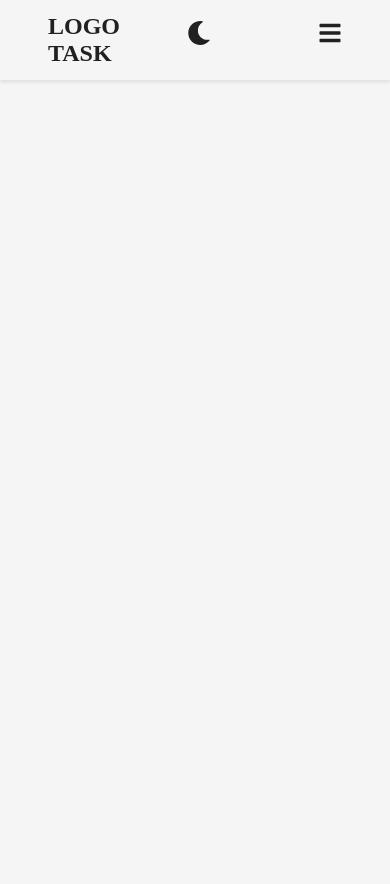
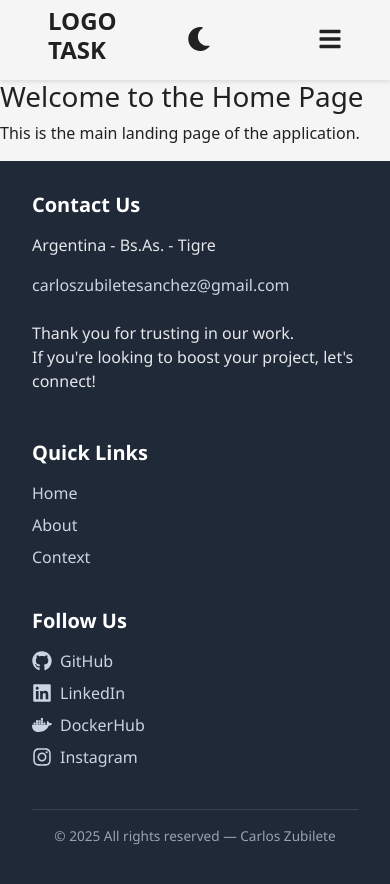
Before and after one commit to CarlosZubilete/Front-Todo, a React (Vite) app: page / in a window 390 px wide. Shown: the top 884 px of the page. Before the commit the page ends 844 px from the top, so only its background shows below. Built offline with nearby package versions, Linux system fonts and the light colour scheme.

Commit message:
feat: add footer component with responsive design and update routing

```diff
--- a/package.json
+++ b/package.json
@@ -10,9 +10,11 @@
     "preview": "vite preview"
   },
   "dependencies": {
+    "bootstrap": "^5.3.8",
     "react": "19.2.0",
     "react-dom": "19.2.0",
     "react-icons": "5.5.0",
+    "react-router": "7.9.6",
     "react-router-dom": "7.9.6"
   },
   "devDependencies": {
--- a/src/App.tsx
+++ b/src/App.tsx
@@ -1,6 +1,8 @@
 import { useEffect, useState } from "react";
 import "./App.css";
 import Nav from "./components/Nav/Nav";
+import Footer from "./components/Footer/Footer";
+import { Outlet } from "react-router";
 
 function App() {
   const [isDarkMode, setIsDarkMode] = useState<boolean>(false);
@@ -19,6 +21,11 @@ function App() {
   return (
     <div className="App">
       <Nav toggleTheme={toggleTheme} isDarkMode={isDarkMode} />
+      {/* Other components will be rendered here via routing */}
+      <main>
+        <Outlet />
+      </main>
+      <Footer />
     </div>
   );
 }
--- /dev/null
+++ b/src/components/Footer/Footer.css
@@ -0,0 +1,94 @@
+.footer {
+  /* border: 2px solid red; */
+  background-color: var(--footer-bg);
+  color: var(--footer-text);
+  padding: 2rem;
+  font-family: "Segoe UI", sans-serif;
+}
+
+.footer__content {
+  display: grid;
+  grid-template-columns: 1fr;
+  gap: 2rem;
+}
+
+.footer__section {
+  display: flex;
+  flex-direction: column;
+}
+
+.footer__title {
+  font-size: 1.25rem;
+  margin-bottom: 1rem;
+  color: var(--footer-title);
+  font-weight: 600;
+}
+
+.footer__description {
+  line-height: 1.6;
+  font-size: 0.95rem;
+  color: var(--footer-desc);
+}
+
+.footer__list {
+  /* border: 1px solid red; */
+  display: flex;
+  flex-direction: column;
+  list-style: none;
+  padding: 0;
+  margin: 0;
+}
+
+.footer__link {
+  /* border: 1px solid red; */
+  color: var(--footer-link);
+  text-decoration: none;
+  margin-bottom: 0.5rem;
+  display: inline-block;
+  transition: color 0.3s ease;
+}
+
+.footer__link:hover {
+  color: var(--footer-link-hover);
+  text-decoration: underline;
+}
+
+.footer__social-list {
+  list-style: none;
+  padding: 0;
+  margin: 0;
+}
+
+.footer__social-link {
+  display: flex;
+  align-items: center;
+  color: var(--footer-link);
+  margin-bottom: 0.5rem;
+  text-decoration: none;
+  transition: color 0.3s ease;
+}
+
+.footer__social-link:hover {
+  color: var(--footer-social-link-hover);
+}
+
+.footer__icon {
+  font-size: 1.25rem;
+  margin-right: 0.5rem;
+}
+
+.footer__bottom {
+  margin-top: 2rem;
+  text-align: center;
+  border-top: 1px solid var(--footer-border);
+  padding-top: 1rem;
+  font-size: 0.85rem;
+  color: var(--footer-bottom-text);
+}
+
+/* Responsive Design */
+@media (min-width: 768px) {
+  .footer__content {
+    grid-template-columns: repeat(3, 1fr);
+  }
+}
--- /dev/null
+++ b/src/components/Footer/Footer.tsx
@@ -0,0 +1,91 @@
+import "./Footer.css";
+import { FaGithub, FaInstagram, FaLinkedin, FaDocker } from "react-icons/fa";
+import { Link } from "react-router-dom";
+// import type { ReactNode } from "react";
+import { links } from "../Nav/links.json";
+import { networks } from "./networks.json";
+import type { JSX } from "react";
+
+type LinkProps = {
+  id: number;
+  label: string;
+  href: string;
+};
+
+const Footer = () => {
+  // Map social media labels to their corresponding icons
+  const iconMap: Record<string, JSX.Element> = {
+    GitHub: <FaGithub className="footer__icon" />,
+    LinkedIn: <FaLinkedin className="footer__icon" />,
+    DockerHub: <FaDocker className="footer__icon" />,
+    Instagram: <FaInstagram className="footer__icon" />,
+  };
+
+  return (
+    <footer className="footer">
+      <div className="footer__content">
+        <div className="footer__section footer__about">
+          <h2 className="footer__title">Contact Us</h2>
+          <p className="footer__location">Argentina - Bs.As. - Tigre</p>
+          <p className="footer__email">
+            <a
+              href="mailto:carloszubiletesanchez@gmail.com"
+              className="footer__link"
+            >
+              carloszubiletesanchez@gmail.com
+            </a>
+          </p>
+          <p className="footer__message">
+            Thank you for trusting in our work.
+            <br />
+            If you're looking to boost your project, let's connect!
+          </p>
+        </div>
+
+        <div className="footer__section footer__links">
+          <h2 className="footer__title">Quick Links</h2>
+          <div className="footer__list">
+            {links.map((link: LinkProps) => {
+              return (
+                <Link key={link.id} to={link.href} className="footer__link">
+                  {link.label}
+                </Link>
+              );
+            })}
+          </div>
+        </div>
+
+        <div className="footer__section footer__social">
+          <h2 className="footer__title">Follow Us</h2>
+          <ul className="footer__social-list">
+            {(() => {
+              return networks.map((network: LinkProps) => (
+                <li key={network.id}>
+                  <a
+                    target="_blank"
+                    rel="noreferrer"
+                    href={network.href}
+                    className="footer__social-link"
+                  >
+                    {iconMap[network.label] ?? (
+                      <FaGithub className="footer__icon" />
+                    )}
+                    <span className="footer__social-text">{network.label}</span>
+                  </a>
+                </li>
+              ));
+            })()}
+          </ul>
+        </div>
+      </div>
+      {/* ANOTHER COLUMN */}
+      <div className="footer__bottom">
+        <p className="footer__copyright">
+          © 2025 All rights reserved — Carlos Zubilete
+        </p>
+      </div>
+    </footer>
+  );
+};
+
+export default Footer;
--- /dev/null
+++ b/src/components/Footer/networks.json
@@ -0,0 +1,24 @@
+{
+  "networks": [
+    {
+      "id": 1,
+      "label": "GitHub",
+      "href": "https://github.com/carloszubilete"
+    },
+    {
+      "id": 2,
+      "label": "LinkedIn",
+      "href": "https://www.linkedin.com/in/carlos-zubilete-sanchez/"
+    },
+    {
+      "id": 3,
+      "label": "DockerHub",
+      "href": "https://hub.docker.com/u/happykitten"
+    },
+    {
+      "id": 4,
+      "label": "Instagram",
+      "href": "https://www.instagram.com/_zubiletecarlos/"
+    }
+  ]
+}
--- /dev/null
+++ b/src/components/Home/Home.tsx
@@ -0,0 +1,10 @@
+const Home = () => {
+  return (
+    <div>
+      <h1>Welcome to the Home Page</h1>
+      <p>This is the main landing page of the application.</p>
+    </div>
+  );
+};
+
+export default Home;
--- a/src/components/Nav/links.json
+++ b/src/components/Nav/links.json
@@ -3,7 +3,7 @@
     {
       "id": 1,
       "label": "Home",
-      "href": "/Home"
+      "href": "/"
     },
     {
       "id": 2,
--- a/src/index.css
+++ b/src/index.css
@@ -41,6 +41,17 @@ html {
   --success: #16a34a;
   --warning: #d97706;
   --error: #dc2626;
+
+  /* Footer specific colors */
+  --footer-bg: #1f2937; /* dark slate for footer background (light mode) */
+  --footer-text: #e5e7eb; /* main footer text */
+  --footer-title: #ffffff; /* footer section titles */
+  --footer-desc: #cbd5e1; /* description and link color */
+  --footer-link: #cbd5e1; /* link color */
+  --footer-link-hover: #22d3ee; /* link hover (light) */
+  --footer-social-link-hover: #38bdf8; /* social icon hover (light) */
+  --footer-border: #374151; /* top border color */
+  --footer-bottom-text: #9ca3af; /* small footer bottom text */
 }
 
 .dark-mode {
@@ -74,6 +85,17 @@ html {
   --success: #3fb950;
   --warning: #e3b341;
   --error: #f85149;
+
+  /* Footer specific colors (dark mode) */
+  --footer-bg: #f9fafb; /* footer background becomes light in dark-mode theme */
+  --footer-text: #1f2937; /* main footer text in dark-mode */
+  --footer-title: #111827; /* footer section title in dark-mode */
+  --footer-desc: #374151; /* description/link color in dark-mode */
+  --footer-link: #374151;
+  --footer-link-hover: #0ea5e9; /* link hover (dark-mode) */
+  --footer-social-link-hover: #0284c7; /* social icon hover (dark-mode) */
+  --footer-border: #d1d5db; /* top border in dark-mode */
+  --footer-bottom-text: #6b7280; /* small footer bottom text in dark-mode */
 }
 
 body {
--- a/src/main.tsx
+++ b/src/main.tsx
@@ -1,13 +1,23 @@
-import { StrictMode } from "react";
 import { createRoot } from "react-dom/client";
+import { createBrowserRouter, RouterProvider } from "react-router-dom";
+import "bootstrap/dist/css/bootstrap.min.css";
 import "./index.css";
 import App from "./App.tsx";
-import { BrowserRouter } from "react-router-dom";
+import Home from "./components/Home/Home.tsx";
+
+const router = createBrowserRouter([
+  {
+    path: "/",
+    element: <App />,
+    children: [
+      {
+        index: true,
+        Component: Home,
+      },
+    ],
+  },
+]);
 
 createRoot(document.getElementById("root")!).render(
-  <StrictMode>
-    <BrowserRouter>
-      <App />
-    </BrowserRouter>
-  </StrictMode>
+  <RouterProvider router={router} />
 );
```
Also changed, not shown: 1 other file (tests, documents, lock files or other folders).
